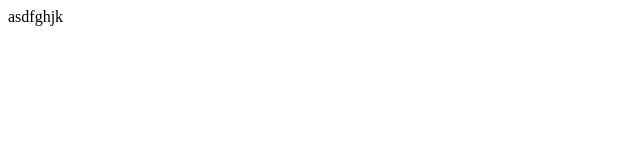
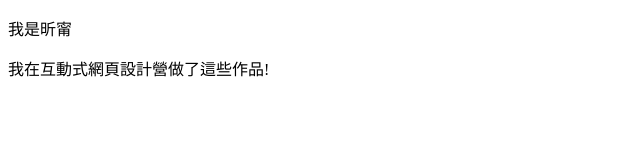
Before and after one commit to Bertha980102/Bertha980102.github.io, a plain HTML site: page index.html in a window 1280 px wide. Shown: the whole page, without its empty margins (0-640 px from the left). Drawn offline with Linux system fonts and the light colour scheme.

Commit message:
Update index.html

```diff
--- a/index.html
+++ b/index.html
@@ -1,9 +1,10 @@
 <!DOCTYPE html>
 <html>
 <head>
-	<title>hello world</title>
+	<title>我的專輯</title>
 </head>
-<body>asdfghjk
-
+<body>
+<p>我是昕甯</p>
+<p>我在互動式網頁設計營做了這些作品!</p>
 </body>
 </html>
```
